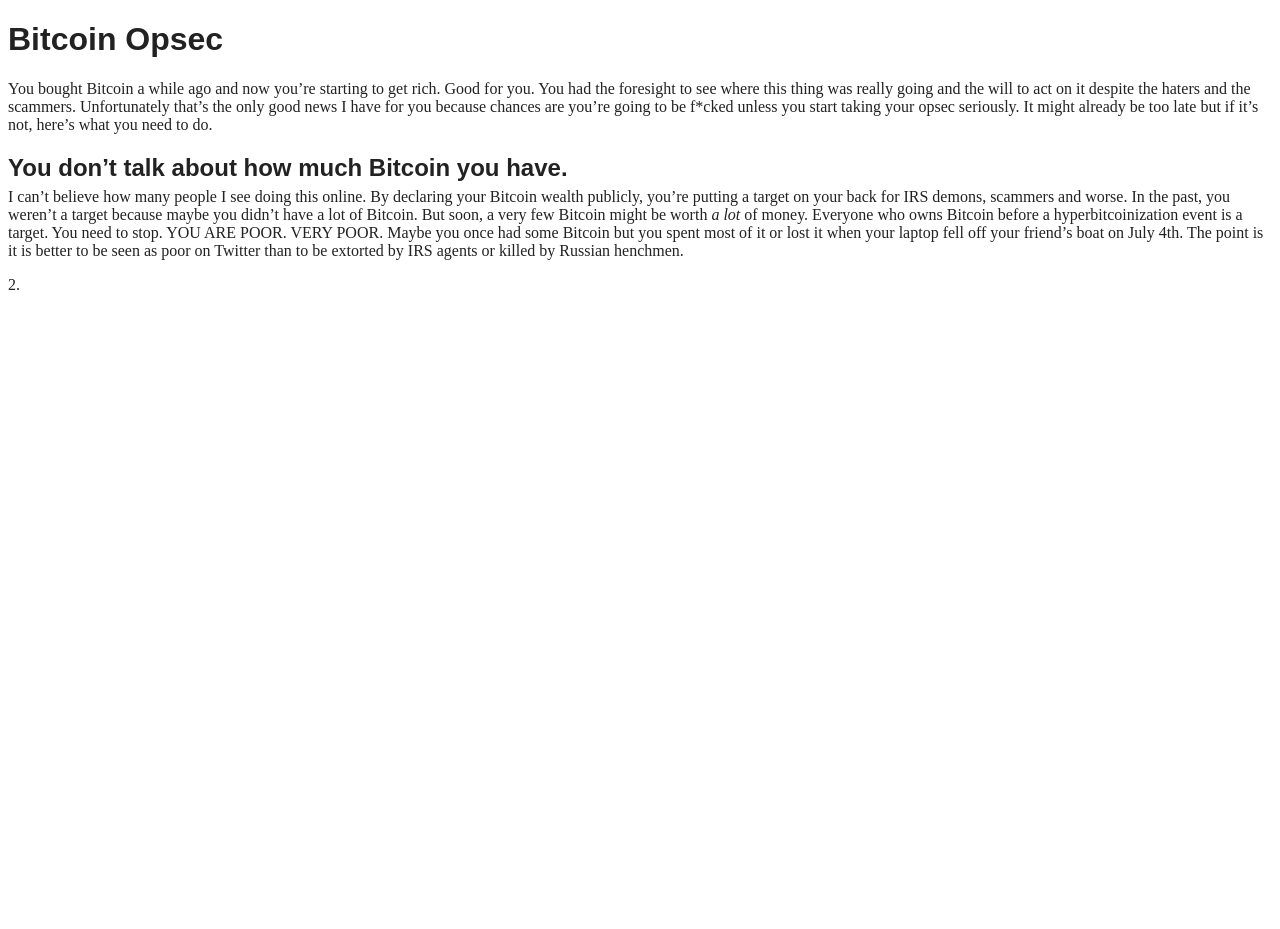
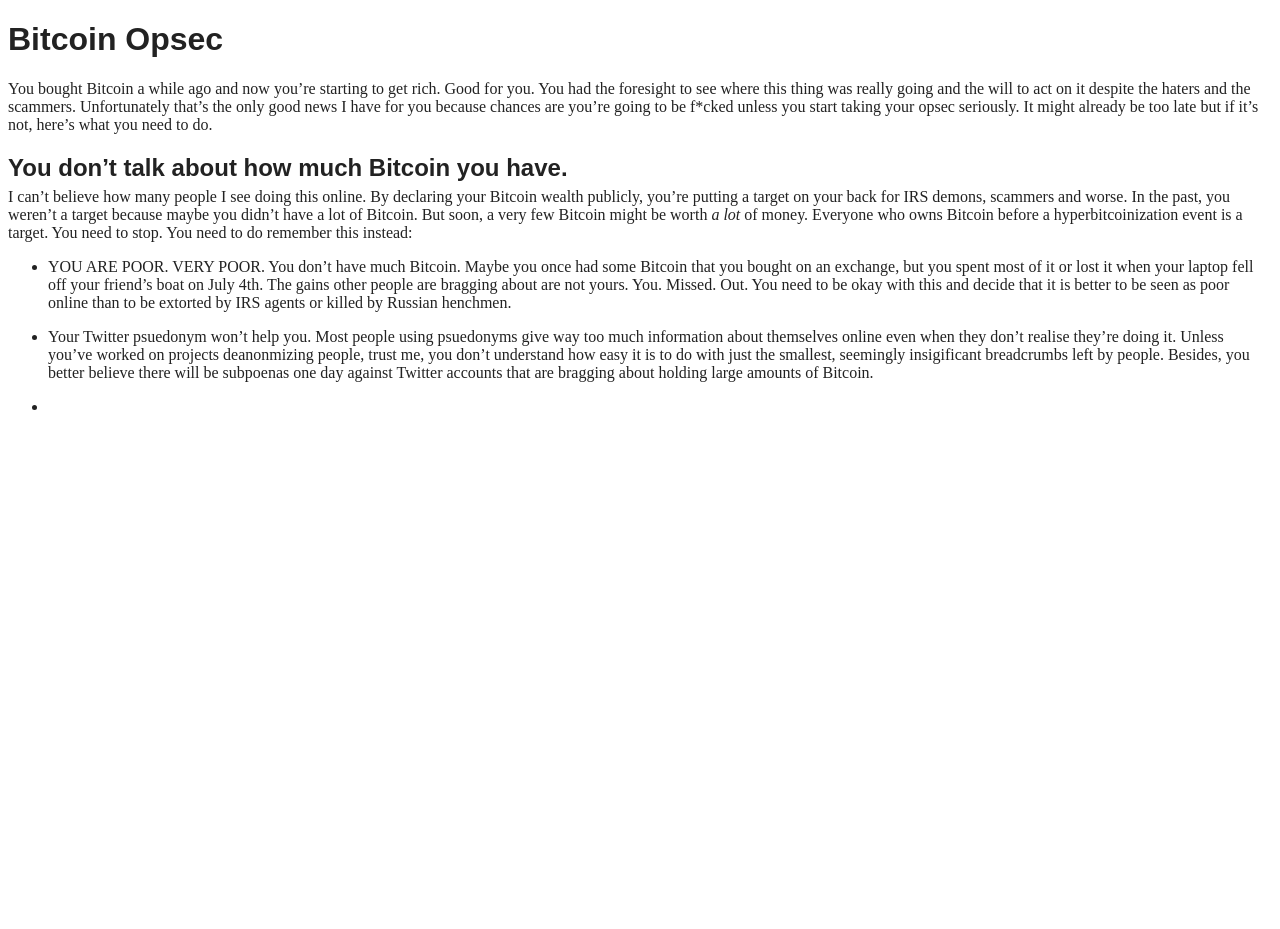
Before and after one commit to makgill/deryk, a Jekyll site: the page built from _posts/2020-12-19-opsec.md, in a window 1280 px wide. Built offline with Jekyll 4.4.1, drawn with Linux system fonts in a browser that asks for light colours.

Commit message:
Update 2020-12-19-opsec.md

```diff
--- a/_posts/2020-12-19-opsec.md
+++ b/_posts/2020-12-19-opsec.md
@@ -9,10 +9,13 @@
 You bought Bitcoin a while ago and now you're starting to get rich. Good for you. You had the foresight to see where this thing was
 really going and the will to act on it despite the haters and the scammers. Unfortunately that's the only good news I have for you because chances are you're going to be <span>f*cked</span> unless you start taking your opsec seriously. It might already be too late but if it's not, here's what you need to do.
 
-
 ## You don't talk about how much Bitcoin you have.
 
 I can't believe how many people I see doing this
-online. By declaring your Bitcoin wealth publicly, you're putting a target on your back for IRS demons, scammers and worse. In the past, you weren't a target because maybe you didn't have a lot of Bitcoin. But soon, a very few Bitcoin might be worth *a lot* of money. Everyone who owns Bitcoin before a hyperbitcoinization event is a target. You need to stop. YOU ARE POOR. VERY POOR. Maybe you once had some Bitcoin but you spent most of it or lost it when your laptop fell off your friend's boat on July 4th. The point is it is better to be seen as poor on Twitter than to be extorted by IRS agents or killed by Russian henchmen.
+online. By declaring your Bitcoin wealth publicly, you're putting a target on your back for IRS demons, scammers and worse. In the past, you weren't a target because maybe you didn't have a lot of Bitcoin. But soon, a very few Bitcoin might be worth *a lot* of money. Everyone who owns Bitcoin before a hyperbitcoinization event is a target. You need to stop. You need to do remember this instead:
 
-2.
+- YOU ARE POOR. VERY POOR. You don't have much Bitcoin. Maybe you once had some Bitcoin that you bought on an exchange, but you spent most of it or lost it when your laptop fell off your friend's boat on July 4th. The gains other people are bragging about are not yours. You. Missed. Out. You need to be okay with this and decide that it is better to be seen as poor online than to be extorted by IRS agents or killed by Russian henchmen.
+
+- Your Twitter psuedonym won't help you. Most people using psuedonyms give way too much information about themselves online even when they don't realise they're doing it. Unless you've worked on projects deanonmizing people, trust me, you don't understand how easy it is to do with just the smallest, seemingly insigificant breadcrumbs left by people. Besides, you better believe there will be subpoenas one day against Twitter accounts that are bragging about holding large amounts of Bitcoin.
+
+-
```
